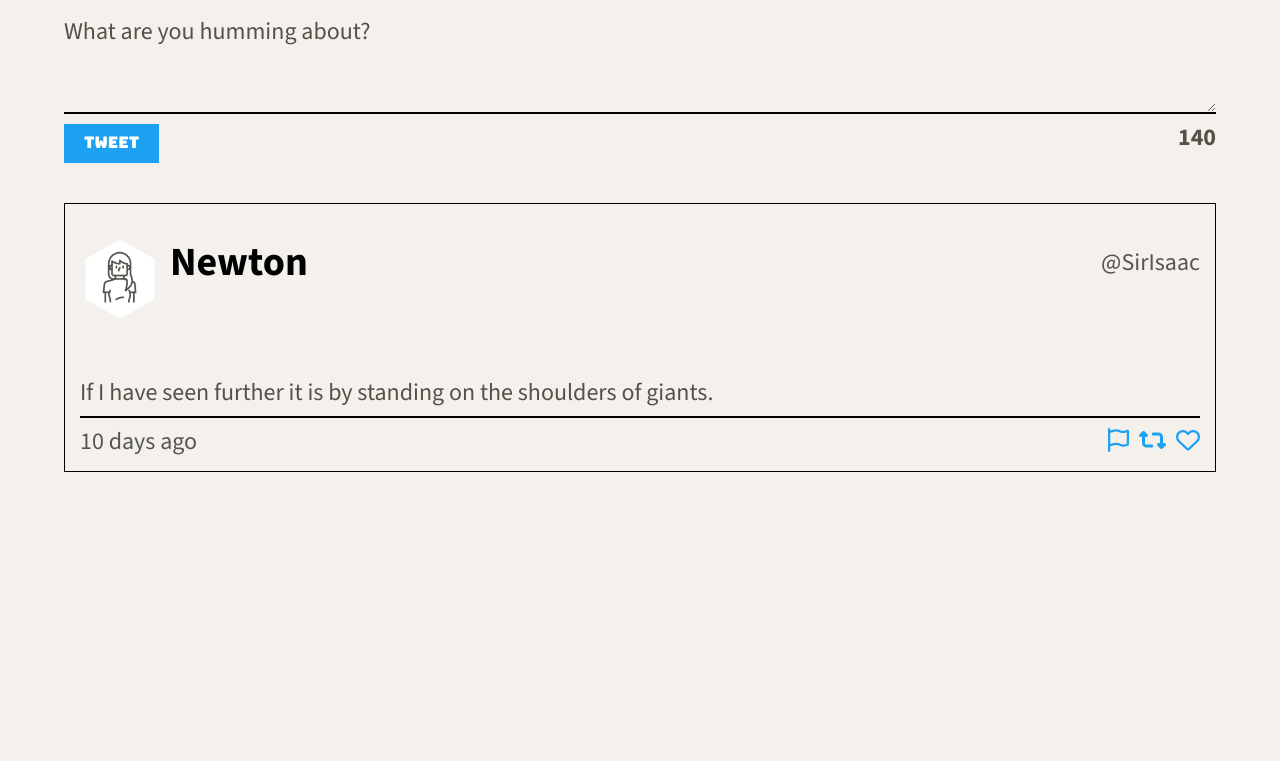
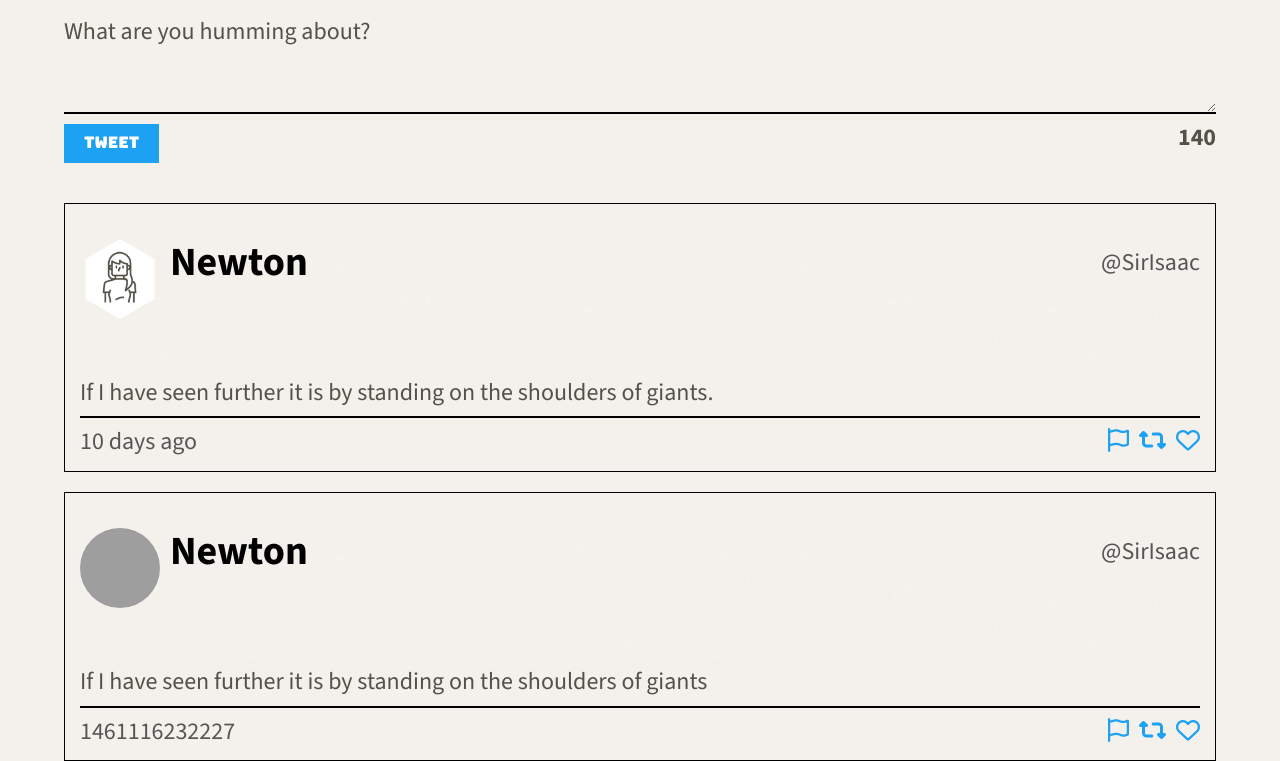
Before and after one commit to Amga20d/tweeter, a website: page public/index.html in a window 1280 px wide. Shown: the part 522-1283 px from the top of the page. Before the commit the page ends 994 px from the top, so only its background shows below. Drawn offline with nearby package versions, Linux system fonts and the light colour scheme; grey boxes are pictures that could not be loaded.

Commit message:
crreated a function to create tweet element using jQuery

```diff
--- a/public/index.html
+++ b/public/index.html
@@ -60,6 +60,7 @@
           </div>
         </form>
       </section>
+      <section id="tweets-container">
       <article class="tweet">
         <header class="tweet-header">
           <img src="/images/profile-hex.png" alt="Profile Picture" class="profile-picture">
@@ -77,6 +78,7 @@
           </div>
         </footer>
       </article>
+      </section>
     </main>
   </body>
 </html>
--- a/public/scripts/client.js
+++ b/public/scripts/client.js
@@ -3,3 +3,50 @@
  * jQuery is already loaded
  * Reminder: Use (and do all your DOM work in) jQuery's document ready function
  */
+
+$(document).ready(function() {
+  function createTweetElement(tweet) {
+    const { user, content, created_at } = tweet;
+
+    const tweetHTML = `
+      <article class="tweet">
+        <header class="tweet-header">
+          <img src="${user.avatars}" alt="Profile Picture" class="profile-picture">
+          <h2>${user.name}</h2>
+          <p class="username">${user.handle}</p>
+        </header>
+        <p>${content.text}</p>
+        <hr>
+        <footer>
+          <span class="tweet-time">${created_at}</span>
+          <div class="icon-container">
+            <span class="icon"><i class="fa-regular fa-flag"></i></span>
+            <span class="icon"><i class="fa-solid fa-retweet"></i></span>
+            <span class="icon"><i class="fa-regular fa-heart"></i></span>
+          </div>
+        </footer>
+      </article>
+    `;
+
+    return $(tweetHTML);
+  }
+
+  // Test / driver code (temporary). Eventually will get this from the server.
+const tweetData = {
+    "user": {
+      "name": "Newton",
+      "avatars": "https://i.imgur.com/73hZDYK.png",
+        "handle": "@SirIsaac"
+      },
+    "content": {
+        "text": "If I have seen further it is by standing on the shoulders of giants"
+      },
+    "created_at": 1461116232227
+ }
+
+const $tweet = createTweetElement(tweetData);
+
+// Test / driver code (temporary)
+console.log($tweet); // to see what it looks like
+$('#tweets-container').append($tweet); // to add it to the page so we can make sure it's got all the right elements, classes, etc.
+});
--- a/server/data-files/initial-tweets.json
+++ b/server/data-files/initial-tweets.json
@@ -8,7 +8,7 @@
     "content": {
       "text": "If I have seen further it is by standing on the shoulders of giants"
     },
-    "created_at": 1737155710557
+    "created_at": 1737169978891
   },
   {
     "user": {
@@ -19,6 +19,6 @@
     "content": {
       "text": "Je pense , donc je suis"
     },
-    "created_at": 1737242110557
+    "created_at": 1737256378891
   }
 ]
```
